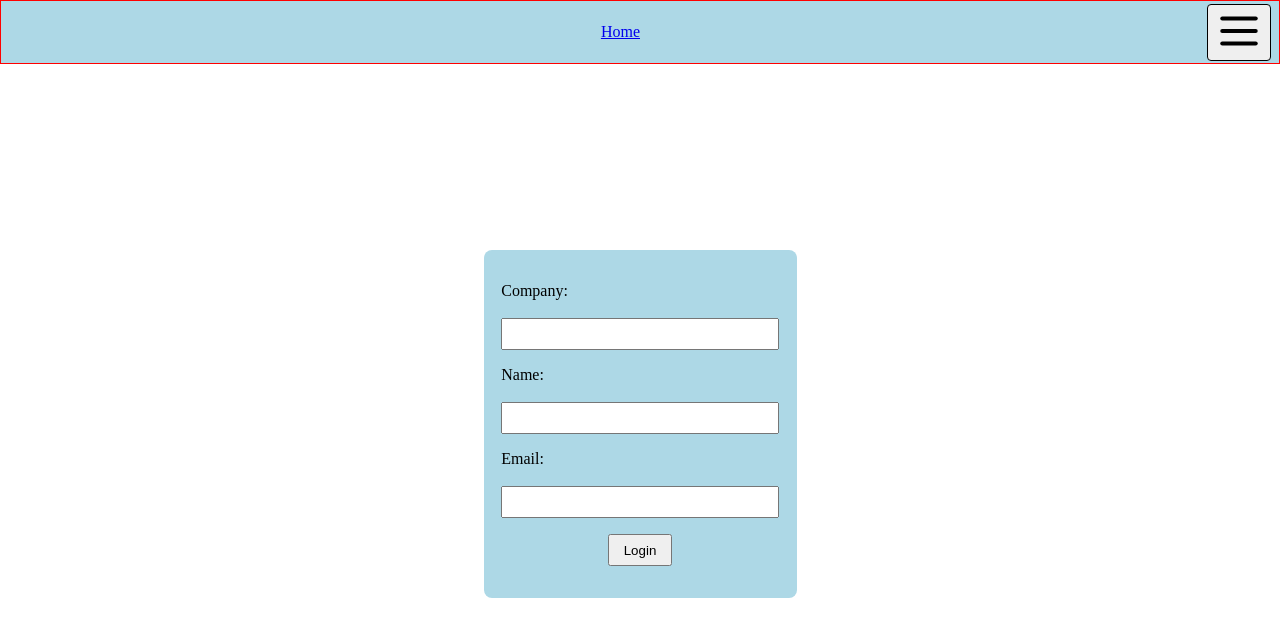
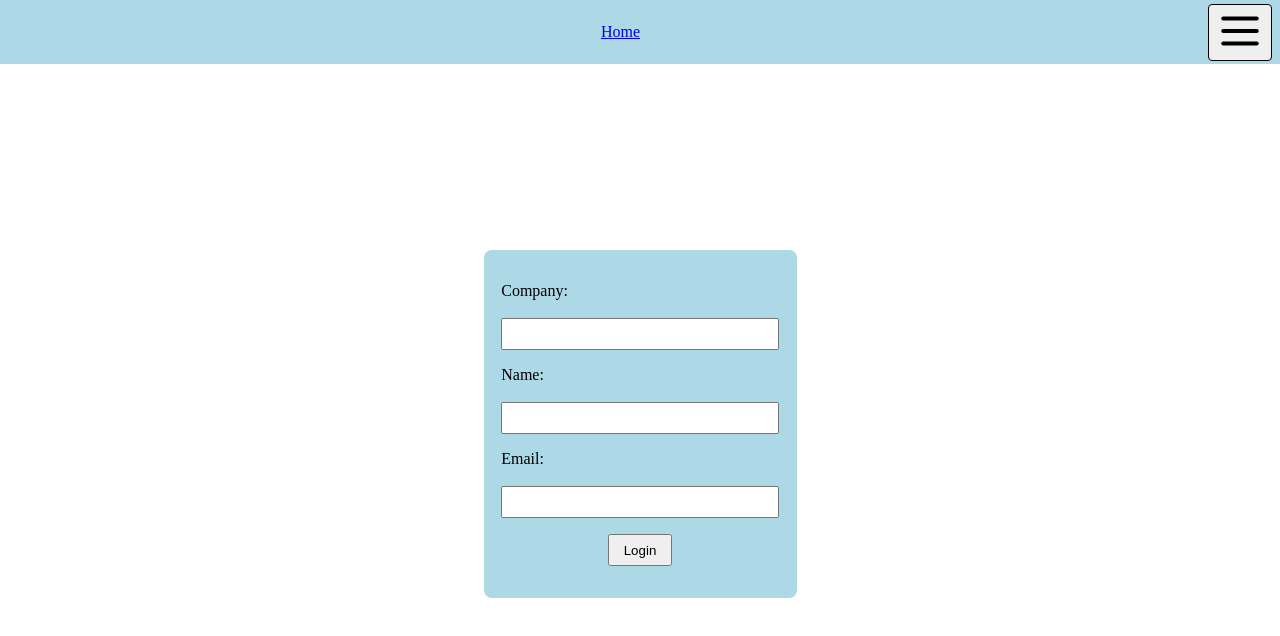
Before and after one commit to Quinten97/FakeShop, a React (Vite) app in the folder fakeshop/: page / in a window 1280 px wide. Shown: the top 636 px of the page. Built offline with nearby package versions, Linux system fonts and the light colour scheme.

Commit message:
made sidebar larger

```diff
--- a/fakeshop/src/components/nav/MobileNav.jsx
+++ b/fakeshop/src/components/nav/MobileNav.jsx
@@ -10,7 +10,6 @@ export function MobileNav() {
   const Nav = styled.nav`
     background-color: lightblue;
     height: 4rem;
-    border: 1px solid red;
     display: grid;
     grid-template-columns: 1fr 1fr;
     place-items: center end;
@@ -27,9 +26,9 @@ export function MobileNav() {
     border: 1px solid black;
     background-color: white;
     position: absolute;
-    width: 200px;
-    height: 200px;
-    margin-top: 8rem;
+    width: 50%;
+    height: 100%;
+    margin-top: 51.25rem;
     overflow-x: hidden;
   `;
 
```
